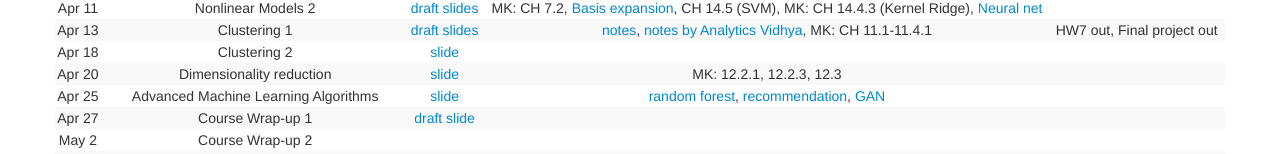
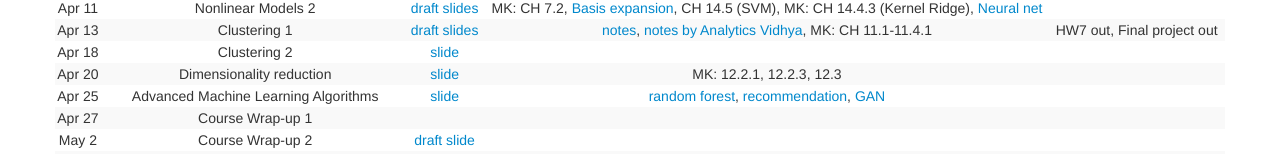
Before and after one commit to zcc1307/csc380-sp22, a Jekyll site: the page built from schedule.md, in a window 1280 px wide. Shown: the part 755-909 px from the top of the page. Built offline with Jekyll 4.4.1, drawn with Linux system fonts in a browser that asks for light colours.

```diff
--- a/schedule.md
+++ b/schedule.md
@@ -44,7 +44,7 @@ Slides credit: heavily built on Profs. Jason Pacheco and Kwang-Sung Jun's CSC 38
 | Apr 18 |                    Clustering 2                    |           [slide](https://zcc1307.github.io/csc380-sp23/Slides/23s380%2011%20gmm.pdf)           |                                                                                                                                                                                                                                                                             |                                                                  |
 | Apr 20 |              Dimensionality reduction              |      [slide](https://zcc1307.github.io/csc380-sp23/Slides/23s380%2012%20dimreduction.pdf)       |                                                                                                                          MK: 12.2.1, 12.2.3, 12.3                                                                                                                           |                                                                  |
 | Apr 25 |        Advanced Machine Learning Algorithms        |    [slide](https://zcc1307.github.io/csc380-sp23/Slides/23s380%2013%20additionalmlalgo.pdf)     | [random forest](https://developers.google.com/machine-learning/decision-forests/intro-to-decision-forests), [recommendation](https://developers.google.com/machine-learning/recommendation/collaborative/basics), [GAN](https://developers.google.com/machine-learning/gan) |                                                                  |
-| Apr 27 |                  Course Wrap-up 1                  |      [draft slide](https://zcc1307.github.io/csc380-sp23/Slides/23s380%2014%20wrapup.pdf)       |                                                                                                                                                                                                                                                     |                                                                  |
-| May 2  |                  Course Wrap-up 2                  |                                                                                                 |                                                                                                                                                                                                                                                                             |                                                                  |
+| Apr 27 |                  Course Wrap-up 1                  |                                                                                                 |                                                                                                                                                                                                                                                     |                                                                  |
+| May 2  |                  Course Wrap-up 2                  |      [draft slide](https://zcc1307.github.io/csc380-sp23/Slides/23s380%2014%20wrapup.pdf)       |                                                                                                                                                                                                                                                                             |                                                                  |
 | May 8  |              Final Exam (3:30-5:30pm)              |                                                                                                 |                                                                                                                                                                                                                                                                             |                                                                  |
 {:.table-striped}
```
Also changed, not shown: 1 other file.
